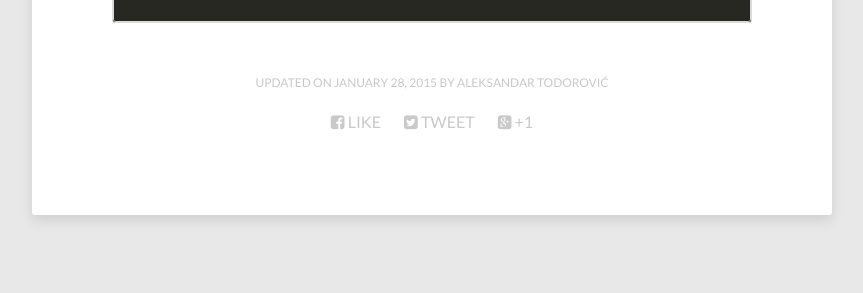
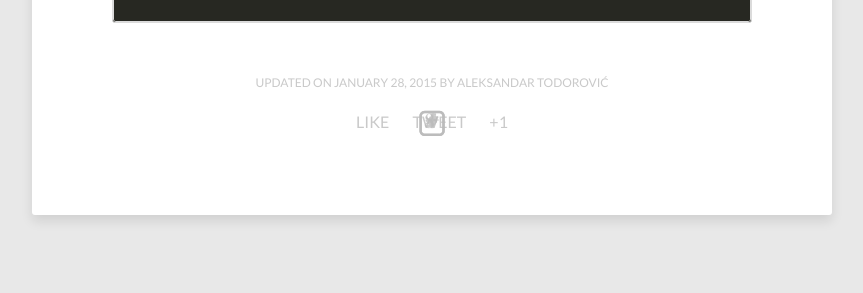
Before and after one commit to menghanhui/r3bl.blog, a Jekyll site: the page built from about/index.md, in a window 1280 px wide. Shown: the part 2223-2516 px from the top of the page, without its empty margins (208-1071 px from the left). Built offline with Jekyll 4.4.1, drawn with Linux system fonts in a browser that asks for light colours; nearby versions of some CDN libraries; grey boxes are pictures that could not be loaded.

Commit message:
Share buttons changed

```diff
--- a/_includes/social-share.html
+++ b/_includes/social-share.html
@@ -5,7 +5,8 @@
       <li class="facebook">
           <a href="https://www.facebook.com/sharer/sharer.php?u={{ site.url }}{{ page.url }}" title="Share on Facebook">
               <span class="count">
-                  <i class="fa fa-facebook-square"></i> Like
+                  <i class="fa fa-square-o fa-stack-2x"></i>
+                  <i class="fa fa-facebook fa-stack-1x"></i> Like
               </span>
           </a>
       </li>
@@ -14,7 +15,8 @@
       <li class="twitter">
           <a href="https://twitter.com/intent/tweet?text={{ page.title }}&url={{ site.url }}{{ page.url }}&via=r3bl_" target="_blank">
               <span class="count">
-                  <i class="fa fa-twitter-square"></i> Tweet
+                  <i class="fa fa-square-o fa-stack-2x"></i>
+                  <i class="fa fa-twitter fa-stack-1x"></i> Tweet
               </span>
           </a>
       </li>
@@ -23,7 +25,8 @@
       <li class="googleplus">
             <a href="https://plus.google.com/share?url={{ site.url }}{{ page.url }}" title="Share on Google+">
                 <span class="count">
-                    <i class="fa fa-google-plus-square"></i> +1
+                    <i class="fa fa-square-o fa-stack-2x"></i>
+                    <i class="fa fa-google-plus fa-stack-1x"></i> +1
                 </span>
             </a>
         </li>
```
Also changed, not shown: TODO.md (+0 -1 lines).
